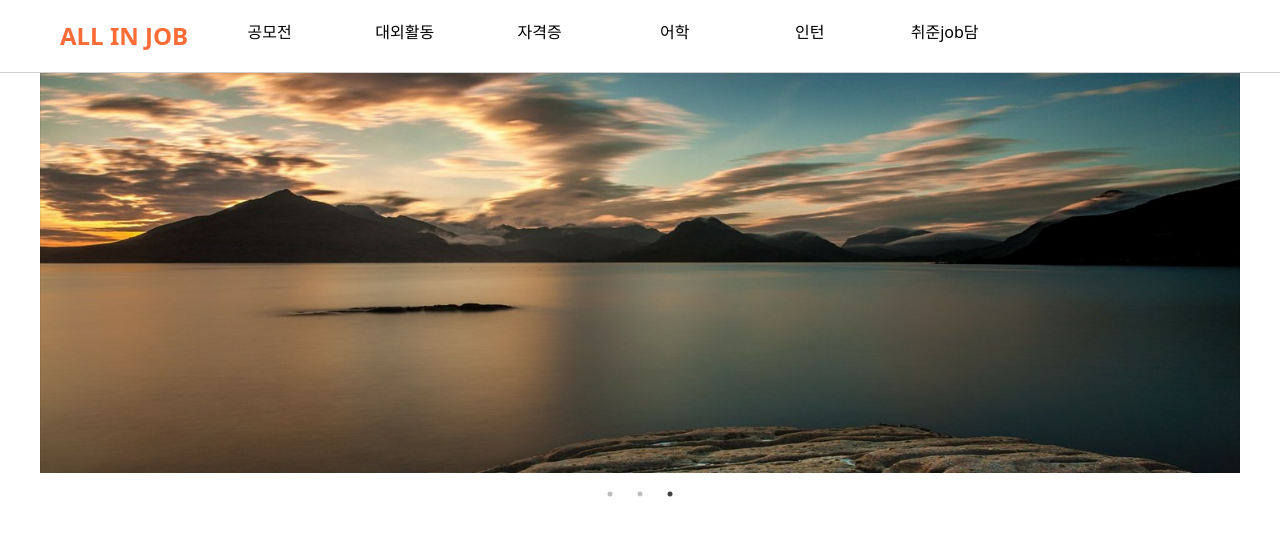
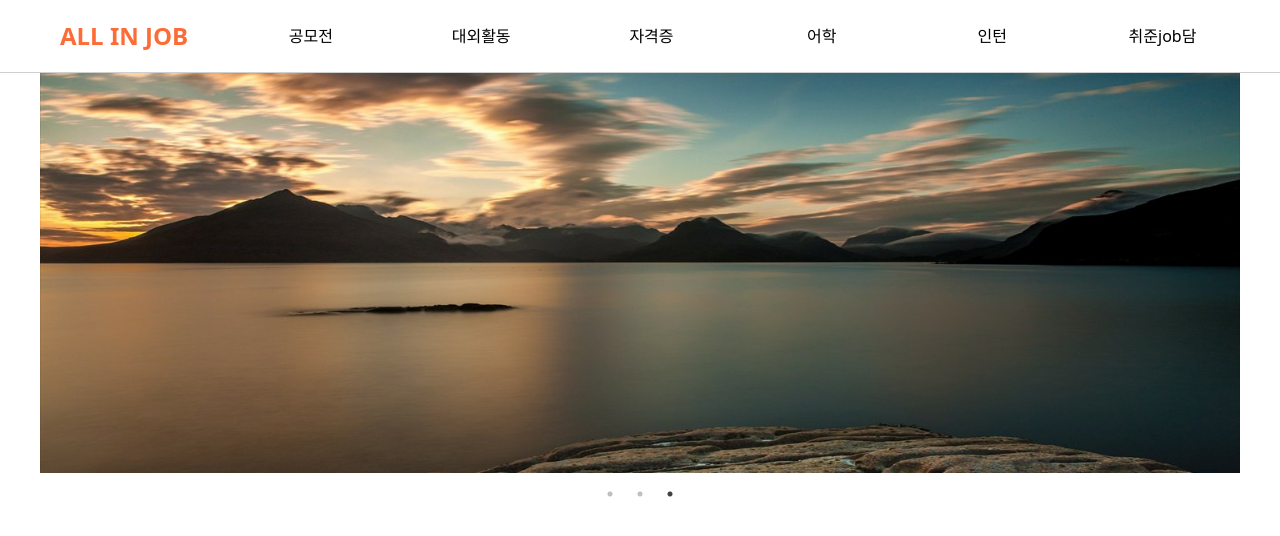
Before and after one commit to chlgusrb97/next-allinjob, a Next.js app: page / in a window 1280 px wide. Shown: the top 536 px of the page. Built offline with nearby package versions, Linux system fonts and the light colour scheme; no server answers.

Commit message:
fix: 카드 리스트 반응형 추가 및 헤더 반응형 수정

```diff
--- a/components/Card/CardList.tsx
+++ b/components/Card/CardList.tsx
@@ -39,7 +39,7 @@ export default function CardList() {
 
   if (cards)
     return (
-      <div className="col-span-12 grid grid-cols-2 gap-[15px] md:grid-cols-4">
+      <div className="smallMobile:grid-cols-1 tablet:grid-cols-3 desktop:grid-cols-4 col-span-12 grid gap-[15px] mobile:grid-cols-2">
         {cards.map((post, index) => (
           <Card key={post.id + index} data={post} index={index} />
         ))}
--- a/components/Header/Header.tsx
+++ b/components/Header/Header.tsx
@@ -12,6 +12,8 @@ type Props = {
 export default function Header(props: Props) {
   const [isSubMenuOpen, setIsSubMenuOpen] = useState(false);
 
+  console.log(props.className);
+
   return (
     <nav
       className={cn(
@@ -19,27 +21,30 @@ export default function Header(props: Props) {
         "relative z-20 w-full overflow-x-visible border-b-[1px] border-b-black-50",
       )}
     >
-      <div
-        className={cn(
-          props.className,
-          "relative col-span-12 w-full py-5 mobile:flex mobile:justify-between mobile:px-5 lg:justify-start",
-        )}
-      >
-        <h1 className="col-span-2 text-2xl font-bold text-orange-500">
+      <div className={cn("relative col-span-12 grid grid-cols-12 px-5 py-5")}>
+        <h1
+          className={cn(
+            "col-span-11 text-2xl font-bold text-orange-500",
+            "tablet:col-span-2",
+          )}
+        >
           ALL IN JOB
         </h1>
         <div
           onClick={() => setIsSubMenuOpen(!isSubMenuOpen)}
-          className="items-center rounded-sm border border-black-200 p-2 hover:cursor-pointer mobile:flex lg:hidden"
+          className="tablet:hidden flex aspect-square h-[32px] items-center rounded-sm border border-black-200 p-2 hover:cursor-pointer"
         >
           <AlignJustify />
         </div>
         <ul
-          className="col-span-8center gap-5 mobile:hidden lg:flex lg:justify-between"
+          className="tablet:flex col-span-10 hidden gap-5 lg:justify-between"
           onMouseOver={() => setIsSubMenuOpen(true)}
         >
           {(Object.keys(menus) as menuKeysType[]).map((menu) => (
-            <li key={menu} className="w-[115px] text-center">
+            <li
+              key={menu}
+              className="flex w-[115px] items-center justify-center"
+            >
               <span className="cursor-pointer">{menu}</span>
             </li>
           ))}
--- a/components/Header/SubMenu.tsx
+++ b/components/Header/SubMenu.tsx
@@ -21,11 +21,11 @@ export default function SubMenu(props: Props) {
       onMouseOver={() => props.setIsSubMenuOpen(true)}
       onMouseLeave={() => props.setIsSubMenuOpen(false)}
     >
-      <div className="col-span-8 col-start-3 w-full justify-between pt-5 mobile:grid md:flex">
+      <div className="col-span-8 col-start-3 w-full justify-between p-5 mobile:grid md:flex">
         {(Object.keys(menus) as menuKeysType[]).map((menu) => (
           <>
             <h3 className="text-xl font-bold mobile:block md:hidden">{menu}</h3>
-            <ul key={menu} className="w-[115px]">
+            <ul key={menu}>
               {menus[menu].map((subMenu) => (
                 <li key={subMenu.name} className="mb-2">
                   <Link href={subMenu.href}>
--- a/tailwind.config.js
+++ b/tailwind.config.js
@@ -8,7 +8,10 @@ module.exports = {
   theme: {
     extend: {
       screens: {
-        mobile: "320px",
+        smallMobile: "340px",
+        mobile: "375px",
+        tablet: "768px",
+        desktop: "1024px",
       },
       backgroundImage: {
         "gradient-radial": "radial-gradient(var(--tw-gradient-stops))",
```
